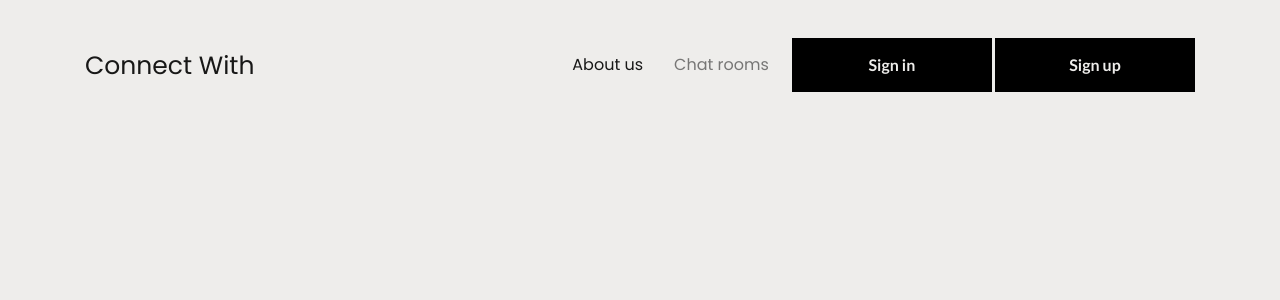
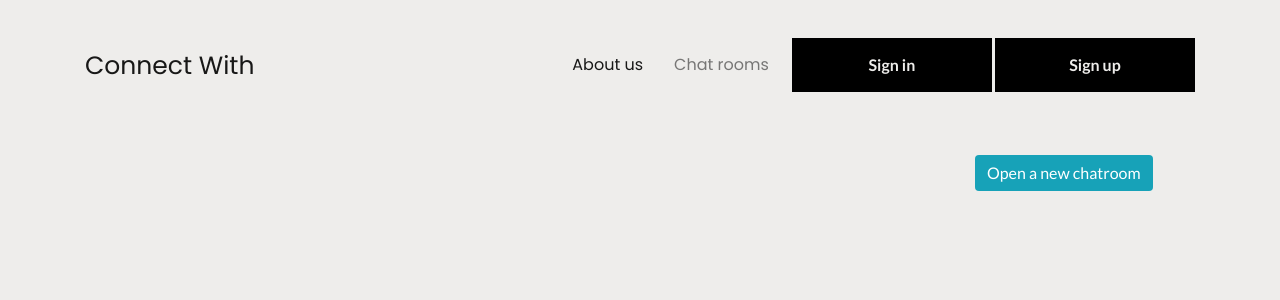
Before and after one commit to trevthedev777/together-hackathon-june-22, a Django app: page /chatrooms/ in a window 1280 px wide. Shown: the top 300 px of the page. Run offline with Django 3.2, Linux system fonts and the light colour scheme; data that the repository does not hold is empty; parts of the project's set-up code (start-up, migrations or seed data) failed here and were passed over; some libraries are stand-ins or nearby versions.

Commit message:
Add form to open a new chatroom (#54)

```diff
--- /dev/null
+++ b/chatrooms/forms.py
@@ -0,0 +1,8 @@
+from django import forms
+from .models import Chatroom, Comment
+
+class AddChatroomForm(forms.ModelForm):
+
+    class Meta:
+        model = Chatroom
+        fields = ('subject', 'name',)
--- a/chatrooms/templates/chatrooms/chatrooms.html
+++ b/chatrooms/templates/chatrooms/chatrooms.html
@@ -3,6 +3,11 @@
 
 {% block content %}
     <div class="container-fluid my-4">
+        <div class="row">
+            <div class="col-2 offset-9">
+                <button class="btn btn-info" type="button" data-toggle="modal" data-target="#myModal">Open a new chatroom</button>
+            </div>
+        </div>
         <div class="row text-center">
             {% for chatroom in chatrooms %}
                 <div class="col-12 col-md-6 col-lg-4">
@@ -14,10 +19,31 @@
                             {{ i.content }}
                         </p>
                         <small class="text-muted">{{ i.date }}</small>
-
                     {% endfor %}
                 </div>
             {% endfor %}
         </div>
+        <div class="modal" tabindex="-1" role="dialog" id="myModal">
+            <div class="modal-dialog" role="document">
+              <div class="modal-content">
+                <div class="modal-header">
+                  <h5 class="modal-title">Open a chatroom</h5>
+                  <button type="button" class="close" data-dismiss="modal" aria-label="Close">
+                    <span aria-hidden="true">&times;</span>
+                  </button>
+                </div>
+                <div class="modal-body">
+                    <form action="{% url 'chatrooms' %}" method="POST" id="chatroom-form">
+                            {% csrf_token %}
+                            {{ add_chatroom_form | crispy }}
+                        </div>
+                        <div class="modal-footer">
+                            <button type="submit" class="btn btn-primary">Submit</button>
+                    </form>
+                  <button type="button" class="btn btn-secondary" data-dismiss="modal">Discard</button>
+                </div>
+              </div>
+            </div>
+          </div>
     </div>
 {% endblock %}
--- a/chatrooms/views.py
+++ b/chatrooms/views.py
@@ -1,17 +1,32 @@
 from django.shortcuts import render
 from .models import Chatroom
+from .forms import AddChatroomForm
 
 # Create your views here.
 
 def chatrooms(request):
     """
-    A view to display all the chatrooms
+    A view to display all the chatrooms and add a
+    new chatroom.
     """
     chatrooms = Chatroom.objects.all()
+    add_chatroom_form = AddChatroomForm()
+
+    if request.method == "POST":
+        form_data ={
+            'subject' : request.POST['subject'],
+            'name' : request.POST['name'],
+        }
+
+        chatroom_form = AddChatroomForm(form_data)
+        if chatroom_form.is_valid():
+            chatroom_form.save()
+
 
     template = 'chatrooms/chatrooms.html'
     context = {
         'chatrooms': chatrooms,
+        'add_chatroom_form' :add_chatroom_form,
     }
 
     return render(request, template, context)
```
